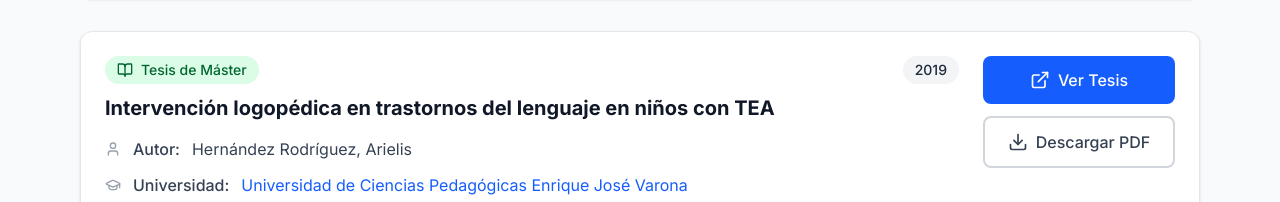
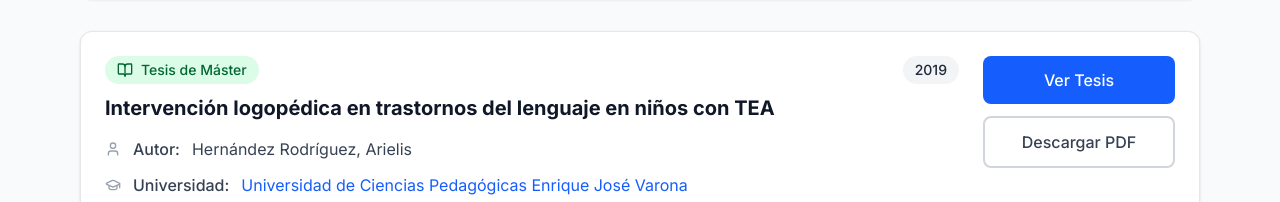
Before and after one commit to jonahSimonxx/Tesis-Logopedia, a Next.js app: page /tesis_consultadas in a window 1280 px wide. Shown: the part 552-754 px from the top of the page. Built offline with nearby package versions, Linux system fonts and the light colour scheme.

Commit message:
ahora se ven los pdfs

```diff
--- a/src/components/TesisCard.tsx
+++ b/src/components/TesisCard.tsx
@@ -69,7 +69,6 @@ export default function TesisCard({ tesis, onConsultar, onDescargar }: TesisCard
               aria-label={`Ver tesis: ${tesis.tema}`}
               title={`Abrir enlace de la tesis: ${tesis.tema}`}
             >
-              <ExternalLink className="w-5 h-5" />
               <span>Ver Tesis</span>
             </button>
 
@@ -82,7 +81,6 @@ export default function TesisCard({ tesis, onConsultar, onDescargar }: TesisCard
               aria-label={`Descargar PDF de: ${tesis.tema}`}
               title={`Descargar archivo PDF: ${tesis.tema}`}
             >
-              <Download className="w-5 h-5" />
               <span>Descargar PDF</span>
             </button>
           </div>
--- a/src/data/tesis-data.json
+++ b/src/data/tesis-data.json
@@ -5,8 +5,7 @@
     "autor": "Hernández Rodríguez, Arielis",
     "año": 2019,
     "universidad": "Universidad de Ciencias Pedagógicas Enrique José Varona",
-    "enlace": "/tesis/Arielis/trabajo de diploma_2_2_2 2.final OKKK imprimir",
-    "descarga": "/tesis/Arielis/trabajo de diploma_2_2_2 2.final OKKK imprimir",
+    "descarga": "/tesis/Arielis/trabajo_de_diploma.pdf",
     "tipo": "Trabajo de Diploma"
   },
   {
```
Also changed, not shown: 1 other file (tests, documents, lock files or other folders).
